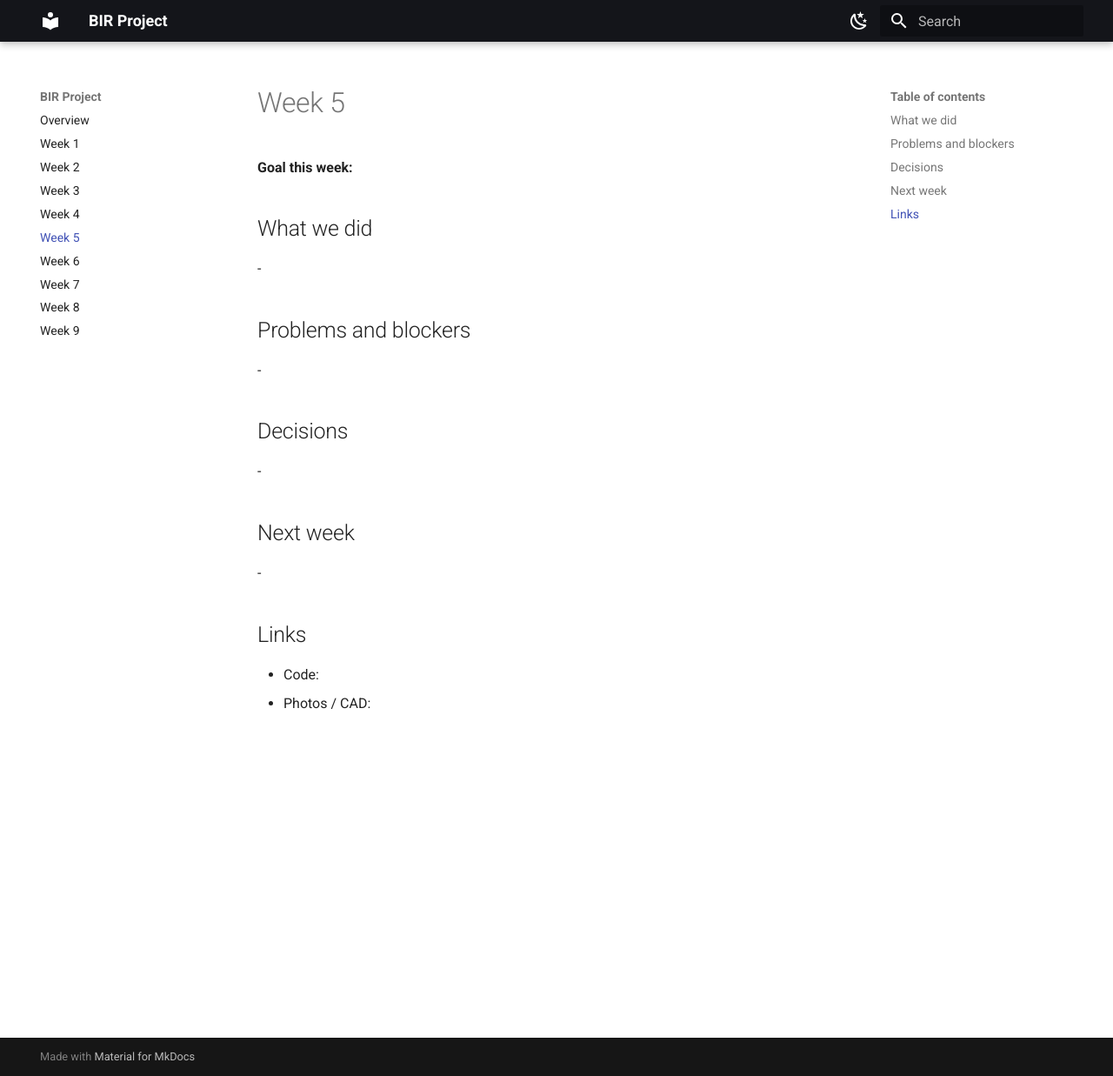
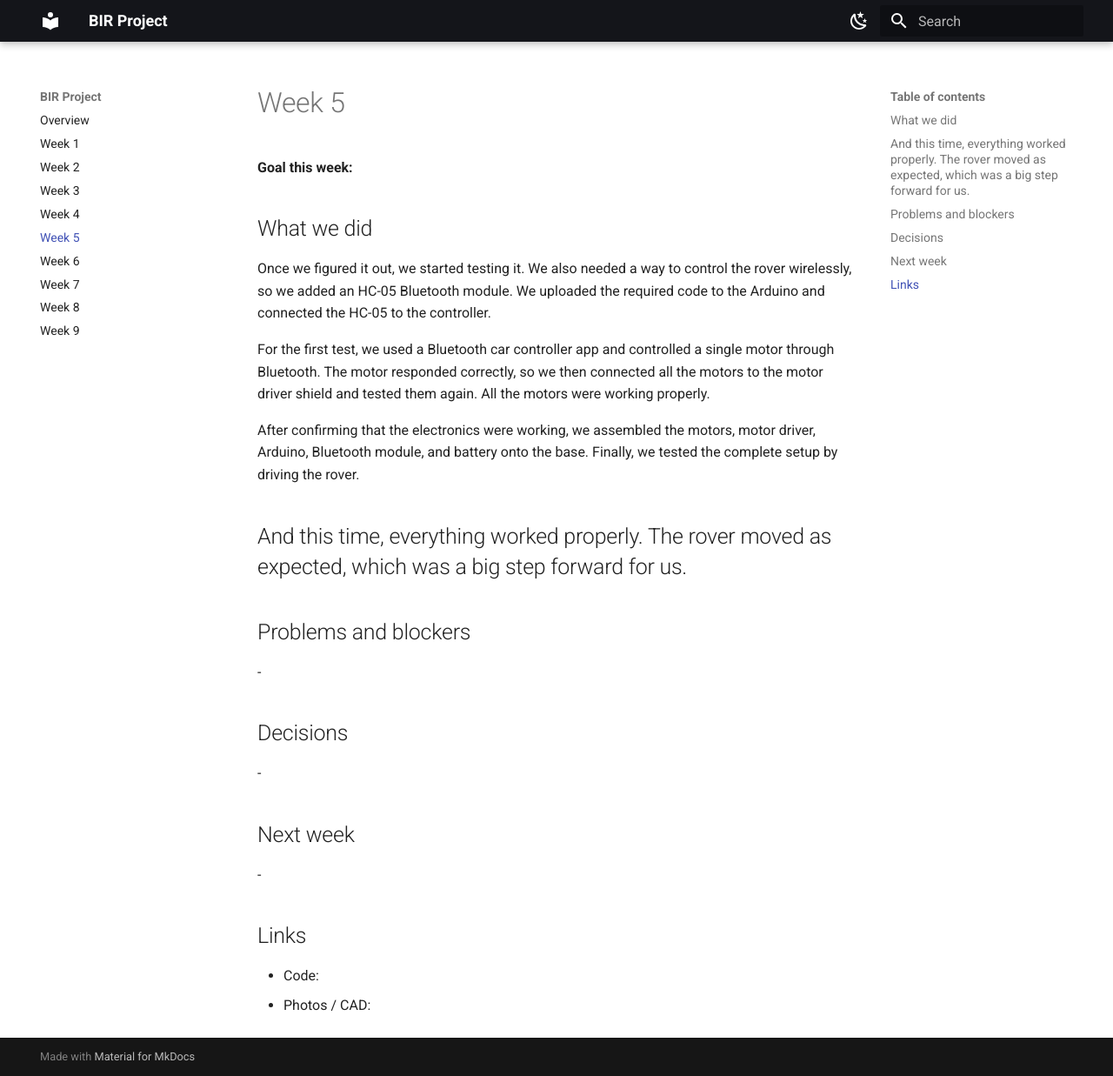
Before and after one commit to BuilderinResidencyTinkerspace/FIORA, an MkDocs documentation site: the page built from docs/week-05.md, in a window 1280 px wide and 1237 px high. Shown: the whole window at 87% size. Built offline with MkDocs 1.6.1 and Material for MkDocs 9.7.7, drawn with Linux system fonts in a browser that asks for light colours.

Commit message:
Document testing and assembly process for rover
Added details about testing and assembly of the rover with Bluetooth control.

```diff
--- a/docs/week-05.md
+++ b/docs/week-05.md
@@ -3,7 +3,13 @@
 **Goal this week:**
 
 ## What we did
+Once we figured it out, we started testing it. We also needed a way to control the rover wirelessly, so we added an HC-05 Bluetooth module. We uploaded the required code to the Arduino and connected the HC-05 to the controller.
 
+For the first test, we used a Bluetooth car controller app and controlled a single motor through Bluetooth. The motor responded correctly, so we then connected all the motors to the motor driver shield and tested them again. All the motors were working properly.
+
+After confirming that the electronics were working, we assembled the motors, motor driver, Arduino, Bluetooth module, and battery onto the base. Finally, we tested the complete setup by driving the rover.
+
+And this time, everything worked properly. The rover moved as expected, which was a big step forward for us.
 -
 
 ## Problems and blockers
```
